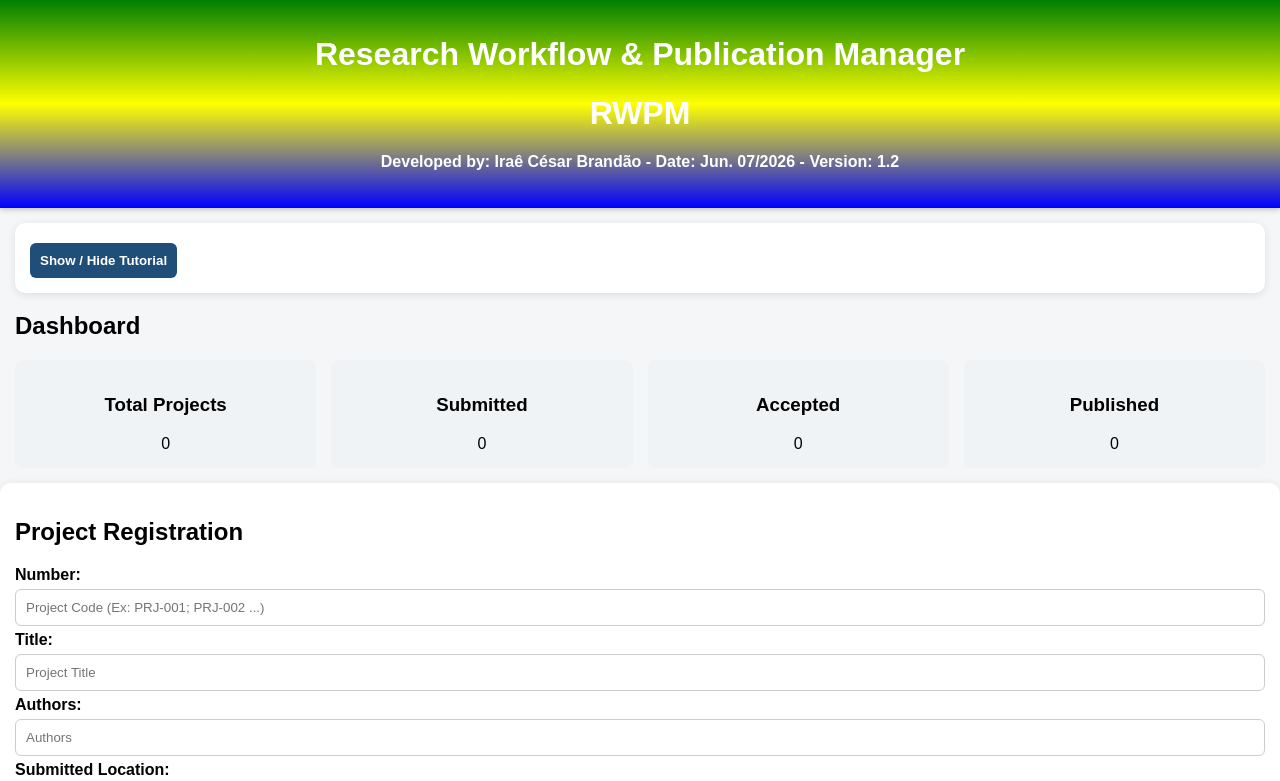
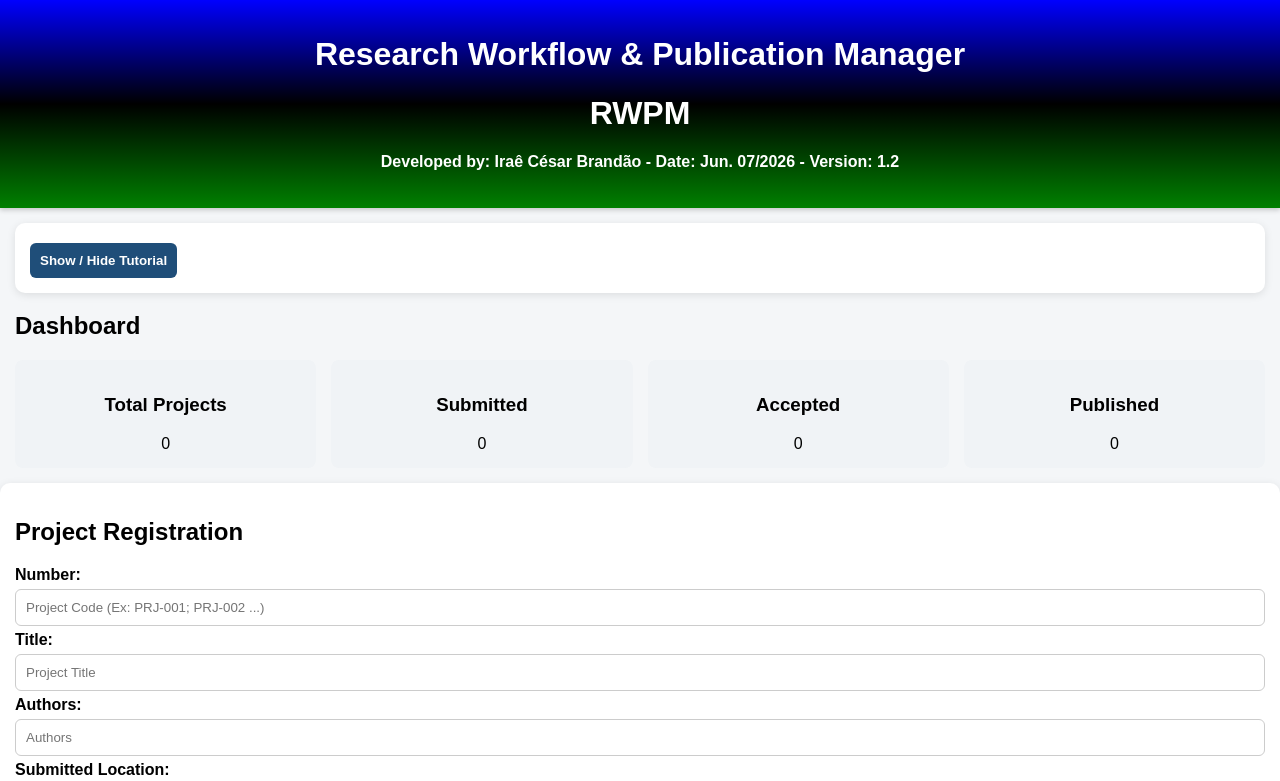
Before and after one commit to Irae-Cesar-Brandao/researchworkflow_rwpm, a plain HTML site: page index.html in a window 1280 px wide. Shown: the top 781 px of the page. Drawn offline with Linux system fonts and the light colour scheme.

Commit message:
Update style.css

```diff
--- a/style.css
+++ b/style.css
@@ -6,7 +6,7 @@ body{
 
 header{
     /*background: #1f4e79;*/
-    background-image: linear-gradient(green, yellow, blue);
+    background-image: linear-gradient(blue, black, green);
     color:white;
     padding:15px;
     text-align:center;
```
